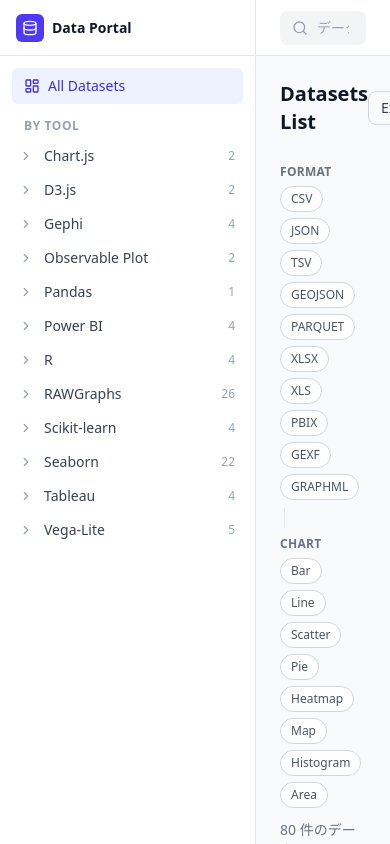
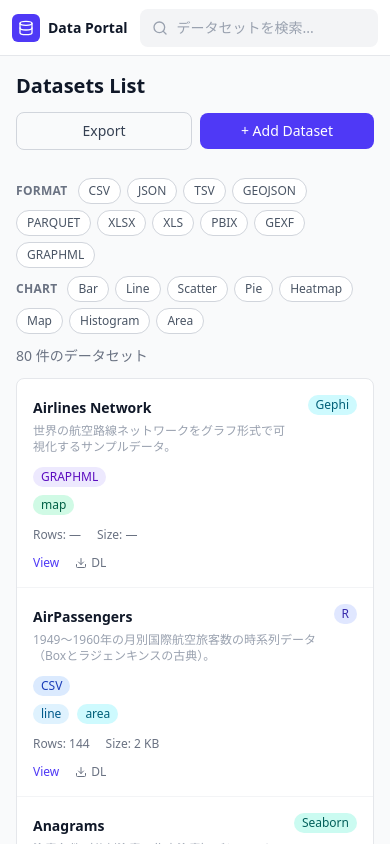
Before and after one commit to data-visualization-lectures/example-data-portal, a Next.js app: page /datasets in a window 390 px wide. Shown: the top 844 px of the page. Built offline with nearby package versions, Linux system fonts and the light colour scheme.

Commit message:
feat: improve mobile readability across portal pages

```diff
--- a/app/layout.tsx
+++ b/app/layout.tsx
@@ -34,7 +34,7 @@
           `}
         </Script>
 
-        <div className="flex h-screen overflow-hidden">
+        <div className="flex min-h-screen overflow-hidden md:h-screen">
           <Suspense>
             <Sidebar tree={tree} />
           </Suspense>
@@ -43,7 +43,7 @@
             <Suspense>
               <Header />
             </Suspense>
-            <main className="flex-1 overflow-y-auto p-6">
+            <main className="flex-1 overflow-y-auto p-4 sm:p-6">
               {children}
             </main>
           </div>
--- a/components/datasets/DatasetTable.tsx
+++ b/components/datasets/DatasetTable.tsx
@@ -29,7 +29,81 @@
 }: DatasetTableProps) {
   return (
     <div className="bg-white rounded-lg border border-gray-200 overflow-hidden">
-      <div className="overflow-x-auto">
+      <div className="md:hidden divide-y divide-gray-100">
+        {items.length === 0 ? (
+          <div className="px-4 py-12 text-center text-sm text-gray-400">
+            No datasets match your filters.
+          </div>
+        ) : (
+          items.map((dataset) => (
+            <div key={dataset.id} className="p-4 space-y-3">
+              <div className="flex items-start justify-between gap-3">
+                <div className="min-w-0">
+                  <Link
+                    href={`/datasets/${dataset.id}`}
+                    className="font-semibold text-gray-900 hover:text-indigo-600 transition-colors text-sm"
+                  >
+                    {dataset.name}
+                  </Link>
+                  <p className="text-xs text-gray-400 mt-1">
+                    {dataset.description}
+                  </p>
+                </div>
+                <Badge className={TOOL_COLORS[dataset.tool]}>
+                  {TOOL_LABELS[dataset.tool]}
+                </Badge>
+              </div>
+
+              <div className="space-y-2">
+                <div className="flex items-center gap-2 flex-wrap">
+                  {dataset.formats.map((f) => (
+                    <Badge key={f} className={FORMAT_COLORS[f]}>
+                      {f.toUpperCase()}
+                    </Badge>
+                  ))}
+                </div>
+                <div className="flex items-center gap-2 flex-wrap">
+                  {dataset.chartTypes.slice(0, 3).map((ct) => (
+                    <Badge key={ct} className={CHART_TYPE_COLORS[ct]}>
+                      {ct}
+                    </Badge>
+                  ))}
+                  {dataset.chartTypes.length > 3 && (
+                    <Badge className="bg-gray-100 text-gray-500">
+                      +{dataset.chartTypes.length - 3}
+                    </Badge>
+                  )}
+                </div>
+              </div>
+
+              <div className="flex items-center gap-4 text-xs text-gray-500">
+                <span>Rows: {dataset.rows?.toLocaleString() ?? "—"}</span>
+                <span>Size: {dataset.sizeKb ? `${dataset.sizeKb} KB` : "—"}</span>
+              </div>
+
+              <div className="flex items-center gap-4">
+                <Link
+                  href={`/datasets/${dataset.id}`}
+                  className="text-xs text-indigo-600 hover:text-indigo-800 font-medium"
+                >
+                  View
+                </Link>
+                <a
+                  href={Object.values(dataset.downloadUrls)[0]}
+                  target="_blank"
+                  rel="noopener noreferrer"
+                  className="flex items-center gap-1 text-xs text-gray-500 hover:text-gray-700 font-medium"
+                >
+                  <Download className="w-3 h-3" />
+                  DL
+                </a>
+              </div>
+            </div>
+          ))
+        )}
+      </div>
+
+      <div className="hidden md:block overflow-x-auto">
         <table className="min-w-full divide-y divide-gray-200">
           <thead className="bg-gray-50">
             <tr>
--- a/components/datasets/DatasetsBrowser.tsx
+++ b/components/datasets/DatasetsBrowser.tsx
@@ -48,7 +48,7 @@
 
   return (
     <>
-      <div className="flex items-center justify-between mb-4">
+      <div className="flex flex-col gap-3 sm:flex-row sm:items-center sm:justify-between mb-4">
         <div>
           <h1 className="text-xl font-semibold text-gray-900">{heading}</h1>
           {toolSourceUrl && (
@@ -63,11 +63,11 @@
             </a>
           )}
         </div>
-        <div className="flex items-center gap-2">
-          <button className="flex items-center gap-1.5 px-3 py-1.5 text-sm border border-gray-300 rounded-lg hover:bg-gray-50 text-gray-700 transition-colors">
+        <div className="flex items-center gap-2 w-full sm:w-auto">
+          <button className="flex-1 sm:flex-none justify-center flex items-center gap-1.5 px-3 py-2 text-sm border border-gray-300 rounded-lg hover:bg-gray-50 text-gray-700 transition-colors">
             Export
           </button>
-          <button className="flex items-center gap-1.5 px-3 py-1.5 text-sm bg-indigo-600 hover:bg-indigo-700 text-white rounded-lg font-medium transition-colors">
+          <button className="flex-1 sm:flex-none justify-center flex items-center gap-1.5 px-3 py-2 text-sm bg-indigo-600 hover:bg-indigo-700 text-white rounded-lg font-medium transition-colors">
             + Add Dataset
           </button>
         </div>
--- a/components/datasets/FilterBar.tsx
+++ b/components/datasets/FilterBar.tsx
@@ -61,7 +61,7 @@
         ))}
       </div>
 
-      <div className="w-px h-5 bg-gray-200 mx-1" />
+      <div className="hidden sm:block w-px h-5 bg-gray-200 mx-1" />
 
       {/* Chart type filters */}
       <div className="flex flex-wrap items-center gap-1.5">
--- a/components/layout/Header.tsx
+++ b/components/layout/Header.tsx
@@ -1,6 +1,7 @@
 "use client";
 
-import { Search } from "lucide-react";
+import Link from "next/link";
+import { Database, Search } from "lucide-react";
 import { useRouter, useSearchParams, usePathname } from "next/navigation";
 import { useCallback, useEffect, useState } from "react";
 
@@ -32,15 +33,22 @@
   );
 
   return (
-    <header className="h-14 shrink-0 bg-white border-b border-gray-200 flex items-center px-6 gap-4 z-10">
-      <div className="relative flex-1 max-w-md">
+    <header className="h-14 shrink-0 bg-white border-b border-gray-200 flex items-center px-3 sm:px-4 md:px-6 gap-3 z-10">
+      <Link href="/" className="md:hidden flex items-center gap-2 shrink-0">
+        <div className="w-7 h-7 rounded-md bg-indigo-600 flex items-center justify-center">
+          <Database className="w-4 h-4 text-white" />
+        </div>
+        <span className="font-semibold text-gray-900 text-sm">Data Portal</span>
+      </Link>
+
+      <div className="relative flex-1 max-w-none md:max-w-md">
         <Search className="absolute left-3 top-1/2 -translate-y-1/2 w-4 h-4 text-gray-400 pointer-events-none" />
         <input
           type="text"
           placeholder="データセットを検索..."
           value={inputValue}
           onChange={(e) => handleSearch(e.target.value)}
-          className="w-full pl-9 pr-4 py-1.5 text-sm bg-gray-100 border border-transparent rounded-lg focus:outline-none focus:ring-2 focus:ring-indigo-500 focus:border-indigo-500 focus:bg-white transition-colors placeholder:text-gray-400"
+          className="w-full pl-9 pr-3 py-2 text-sm bg-gray-100 border border-transparent rounded-lg focus:outline-none focus:ring-2 focus:ring-indigo-500 focus:border-indigo-500 focus:bg-white transition-colors placeholder:text-gray-400"
         />
       </div>
     </header>
--- a/components/layout/Sidebar.tsx
+++ b/components/layout/Sidebar.tsx
@@ -29,10 +29,11 @@
       return next;
     });
 
-  const isAllActive = pathname === "/datasets" && !activeTool;
+  const isAllActive =
+    (pathname === "/" || pathname === "/datasets") && !activeTool;
 
   return (
-    <aside className="w-64 shrink-0 bg-white border-r border-gray-200 flex flex-col overflow-y-auto">
+    <aside className="hidden md:flex w-64 shrink-0 bg-white border-r border-gray-200 flex-col overflow-y-auto">
       {/* Logo */}
       <div className="h-14 flex items-center px-4 border-b border-gray-200 shrink-0">
         <Link href="/" className="flex items-center gap-2">
--- a/components/ui/Pagination.tsx
+++ b/components/ui/Pagination.tsx
@@ -28,11 +28,11 @@
   }
 
   return (
-    <div className="flex items-center justify-between px-4 py-3 border-t border-gray-200">
+    <div className="flex flex-col gap-3 sm:flex-row sm:items-center sm:justify-between px-4 py-3 border-t border-gray-200">
       <p className="text-sm text-gray-500">
         {total === 0 ? "No results" : `Result ${start}–${end} of ${total}`}
       </p>
-      <div className="flex items-center gap-1">
+      <div className="flex items-center flex-wrap gap-1">
         <button
           disabled={page === 1}
           onClick={() => onPageChange(page - 1)}
```
Also changed, not shown: app/datasets/[id]/page.tsx (+11 -11 lines).
